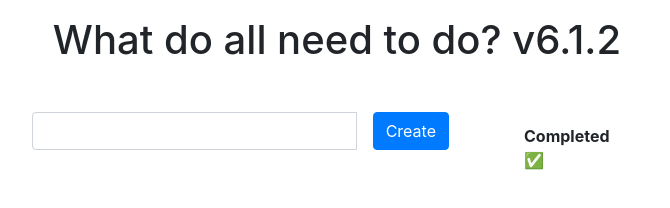
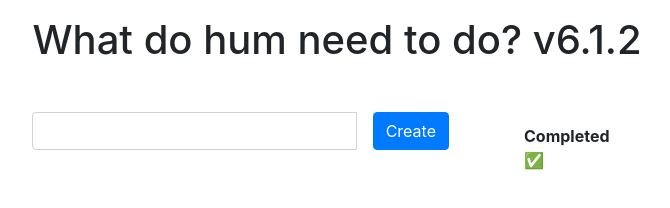
Before and after one commit to Abid-Amjad/todo-app, a website: page public/index.html in a window 1280 px wide. Shown: the whole page, without its empty margins (303-973 px from the left). Drawn offline with nearby package versions, Linux system fonts and the light colour scheme; no server answers.

Commit message:
todoupdate

```diff
--- a/public/index.html
+++ b/public/index.html
@@ -10,7 +10,7 @@
   </head>
   <body>
     <div class="container mt-3 w-50">
-      <h1 class="mb-5 text-center">What do all need to do? v6.1.2</h1>
+      <h1 class="mb-5 text-center">What do hum  need to do? v6.1.2</h1>
       <div class="row">
         <div class="col-9 pr-5">
           <div class="input-group mb-3">
```
